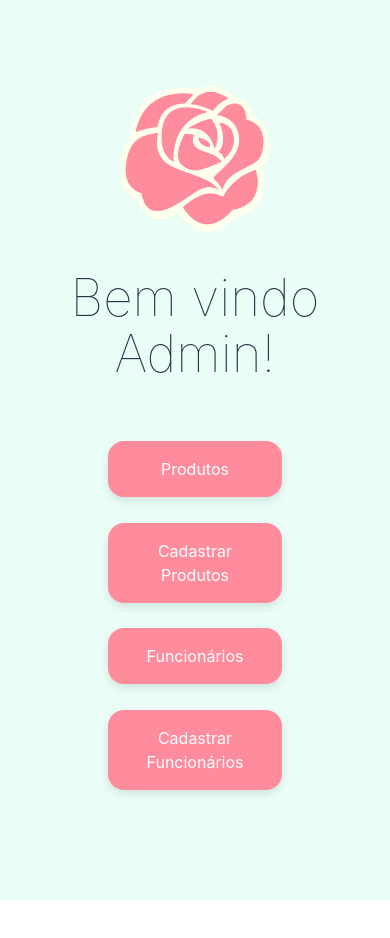
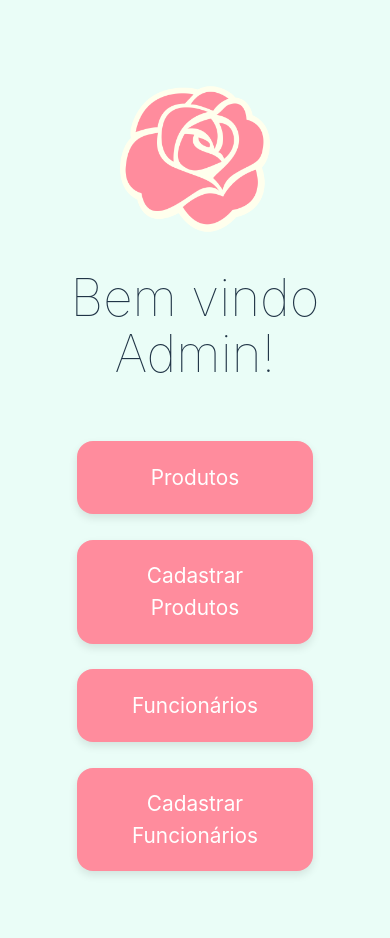
Before and after one commit to alicelopes47/tia-rosa-products-management, a React (Vite) app: page /home in a window 390 px wide. Shown: the top 938 px of the page. Before the commit the page ends 900 px from the top, so only its background shows below. Built offline with nearby package versions, Linux system fonts and the light colour scheme.

Commit message:
Adjust font size and width for mobile view in Card.css and Modal.css

```diff
--- a/src/components/Card/Card.css
+++ b/src/components/Card/Card.css
@@ -23,8 +23,8 @@
 
 @media (max-width: 720px) {
     .card-container {
-        font-size: 1em;
+        font-size: 1.3em;
         padding: 0% 2.4em;
-        width: 50%;
+        width: 70%;
     }
 }
--- a/src/components/Modal/Modal.css
+++ b/src/components/Modal/Modal.css
@@ -22,7 +22,6 @@
 
 @media (max-width: 720px) {
   .modal-content {
-    width: 90%;
     font-size: 1.5em;
   }
 }
```
